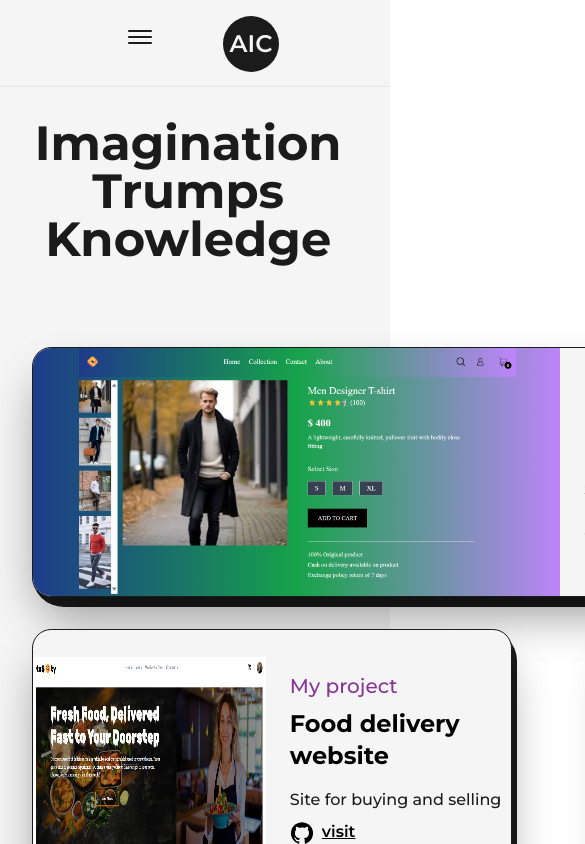
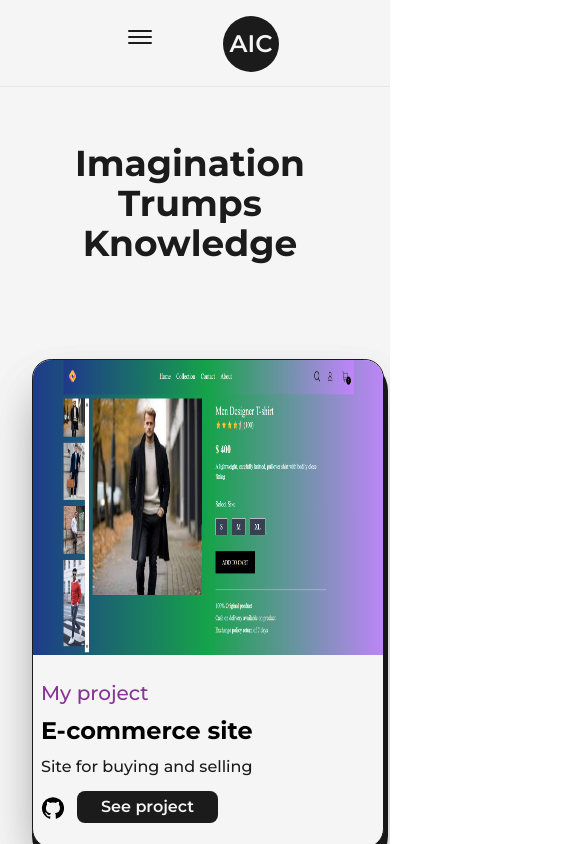
Before and after one commit to Chinweike99/chinweike, a Next.js app: page /projects in a window 390 px wide. Shown: the top 844 px of the page, 585 px wide, since content can reach past the window. Built offline with nearby package versions, Linux system fonts and the light colour scheme.

Commit message:
responsiveness

```diff
--- a/src/Components/Licons.js
+++ b/src/Components/Licons.js
@@ -14,7 +14,7 @@ const Licons = ({reference}) => {
 
 
   return (
-    <figure className='absolute left-[8] stroke-dark dark:stroke-light'>
+    <figure className='absolute left-[8] md:left-[-3.25rem] stroke-dark dark:stroke-light'>
         <svg className='-rotate-90' width={"75"} height={"65"} viewBox='0 0 100 100'>
             <circle cx={"75"} cy={"50"} r={"20"} className='stroke-primary dark:stroke-primaryDark stroke-1 fill-none'/>
             <motion.circle cx={"75"} cy={"50"} r={"20"}  className='stroke-[3px] fill-light dark:fill-dark'
--- a/src/Components/Skills.js
+++ b/src/Components/Skills.js
@@ -20,7 +20,7 @@ const Skills = () => {
       <h2 className="font-bold text-5xl mt-[8rem] mb-5 w-full text-center md:text-6xl md:mt-32">
         Skills
       </h2>
-      <div className="w-full h-screen relative flex items-center justify-center  bg-circularLight dark:bg-circularDark">
+      <div className="w-full h-screen rounded-full relative flex items-center justify-center  bg-circularLight dark:bg-circularDark lg:h-[80vh] sm:h-[60vh] xs:-[50vh] lg:bg-circularLightLg lg:dark:bg-circularDarkLg md:bg-circularLightMd md:dark:bg-circularDarkMd sm:bg-circularLightSm sm:dark:bg-circularDarkSm ">
         <motion.div
           className="flex items-center justify-center rounded-full bg-dark text-light p-3 font-semibold shadow-gray-500 hover:bg-light hover:text-dark border-2 hover:border-dark cursor-pointer xs:p-1"
           whileHover={{ scale: 1.05 }}
--- a/src/pages/profile.js
+++ b/src/pages/profile.js
@@ -45,7 +45,7 @@ const profile = () => {
         <Layout className="pt-10">
           <AnimatedText text={"Passion fuels purpose"} className="mb-10 lg:!text-7xl sm:!text-6xl xs:!text-4xl sm:mb-8" />
           <div className="grid w-full grid-cols-8 gap-16 sm:gap-8 ">
-            <div className="col-span-3 flex flex-col items-start justify-start text-justify xl:col-span-4 md:order-1 md:col-span-8">
+            <div className="col-span-3 flex flex-col items-start justify-start text-justify xl:col-span-4 md:order-2 md:col-span-8">
               <h2 className="mb-4 text-lg font-bold  uppercase texxr-dark/75">
                 Biography
               </h2>
--- a/src/pages/projects.js
+++ b/src/pages/projects.js
@@ -21,16 +21,16 @@ const MyProjects = ({ type, title, summary, img, link, github }) => {
       transition={{ duration: 1.5, type: "spring" }}
     >
       <div className="absolute top-0  -z-10 w-[101%] h-[104%] rounded-[2rem] bg-dark dark:bg-light" />
-      <div className="relative w-full flex bg-light dark:bg-dark  items-center justify-between rounded-[1.2rem] overflow-hidden border border-solid dark:border-none border-dark shadow-2xl">
+      <div className="relative w-full flex md:flex-col bg-light dark:bg-dark  items-center justify-between rounded-[1.2rem] overflow-hidden border border-solid dark:border-none border-dark shadow-2xl">
         <Link
           href={link}
           target="_blank"
-          className="w-1/2 cursor-pointer overflow-hidden "
+          className="w-1/2 cursor-pointer overflow-hidden md:w-full"
         >
           <FramerImage
             src={img}
             alt={title}
-            className="w-full h-auto overflow-hidden"
+            className="w-full h-[35vh] overflow-hidden"
 
             priority sizes="(max-width: 760px) 100vw, (max-width: 1200px) 50vw, 50vw"
 
@@ -39,15 +39,15 @@ const MyProjects = ({ type, title, summary, img, link, github }) => {
           />
         </Link>
 
-        <div className="w-1/2 flex flex-col items-start justify-between pl-6">
+        <div className="w-1/2 flex flex-col items-start justify-between pl-6 md:w-full md:py-6 lg:pl-2">
           <span className="text-primary dark:text-primaryDark font-medium text-xl">{type}</span>
           <Link href={link} target="_blank">
             <h2 className="my-2 w-full text-left text-2xl font-bold">
               {title}
             </h2>
           </Link>
-          <p className="my-2 font-medium text-dark dark:text-light">{summary}</p>
-          <div className="mt-2 flex items-center">
+          <p className="my-2 md:mt-0 font-medium text-dark dark:text-light">{summary}</p>
+          <div className="mt-2 flex items-center lg:mt-1">
             <Link href={github} target="_blank">
               <GitHubIcon />
             </Link>
@@ -68,13 +68,13 @@ const MyProjects = ({ type, title, summary, img, link, github }) => {
 const Project = ({ title, type, img, link, summary, github }) => {
   return (
     <motion.article
-      className="relative w-full h-[130%]  rounded-[1.2rem] rounded-br-2xl   shadow-2xl dark:text-light"
+      className="relative w-full h-[130%] md:h-[107%]  rounded-[1.2rem] rounded-br-2xl   shadow-2xl dark:text-light"
       initial={{ y: 50 }}
       whileInView={{ y: 0 }}
       transition={{ duration: 1.5, type: "spring" }}
     >
       <div className="absolute top-0  -z-10 w-[101%] h-[104%] rounded-[2rem] bg-dark dark:bg-light" />
-      <div className="relative w-full h-[100%] flex bg-light items-center justify-between rounded-[1.2rem] overflow-hidden border border-solid border-dark dark:bg-dark shadow-2xl mb-5">
+      <div className="relative w-full h-[100%] flex lg:flex-col bg-light items-center justify-between rounded-[1.2rem] overflow-hidden border border-solid border-dark dark:bg-dark shadow-2xl mb-5">
         <Link
           href={link}
           target="_blank"
@@ -92,7 +92,7 @@ const Project = ({ title, type, img, link, summary, github }) => {
           />
         </Link>
         {/* <div className="absolute top-0 -right-3 -z-10 w-[102%] h-[103%] rounded-[2rem] bg-dark" /> */}
-        <div className="w-full flex flex-col items-start justify-between pl-6">
+        <div className="w-full flex flex-col items-start justify-between pl-6 lg:pl-2">
           <span className="text-primary dark:text-primaryDark font-medium text-xl">{type}</span>
           <Link href={link} target="_blank">
             <h2 className="my-2 w-full text-left text-2xl font-bold">
@@ -125,14 +125,14 @@ const projects = () => {
         <title>Chinweike | Projects page</title>
         <meta name="chinweike" content="projects" />
       </Head>
-      <main className="w-full mb-16 flex flex-col items-center justify-center">
+      <main className="w-full mb-16 py-6 flex flex-col items-center justify-center">
         <Layout className="pt-10">
           <AnimatedText
             text={"Imagination Trumps Knowledge"}
-            className="mb-5"
+            className="mb-5 lg:!text-7xl sm:!text-6xl xs:!text-4xl sm:mb-8"
           />
 
-          <div className="grid grid-cols-12 gap-24 gap-y-[2rem]">
+          <div className="grid grid-cols-12 gap-24 gap-y-[2rem] xl:gap-x-16 lg:gap-x-8 md:gap-y-24">
             <div className="col-span-12 gap-y-[2rem]">
               <MyProjects
                 title={"E-commerce site"}
@@ -154,7 +154,7 @@ const projects = () => {
                         /> */}
             </div>
             {/* Main Projects */}
-            <div className="col-span-6">
+            <div className="col-span-6 sm:col-span-12">
               <Project
                 title={"Food delivery website"}
                 summary={"Site for buying and selling"}
@@ -164,7 +164,7 @@ const projects = () => {
                 img={assets.tasty}
               />
             </div>
-            <div className="col-span-6">
+            <div className="col-span-6 sm:col-span-12">
               <Project
                 title={"Food delivery website"}
                 summary={"Site for buying and selling"}
--- a/tailwind.config.js
+++ b/tailwind.config.js
@@ -24,7 +24,15 @@ module.exports = {
       },
       backgroundImage: {
         circularLight: "repeating-radial-gradient(rgba(0,0,0,0.4) 2px, #ffffff 5px, #ffffff 100px);",
-        circularDark: "repeating-radial-gradient(rgba(255,255,255,0.4) 2px, #1b1b1b 8px, #1b1b1b 100px);"
+        circularDark: "repeating-radial-gradient(rgba(255,255,255,0.4) 2px, #1b1b1b 8px, #1b1b1b 100px);",
+        circularLightLg: "repeating-radial-gradient(rgba(0,0,0,0.4) 2px, #ffffff 5px, #ffffff 80px);",
+        circularDarkLg: "repeating-radial-gradient(rgba(255,255,255,0.4) 2px, #1b1b1b 8px, #1b1b1b 80px);",
+        circularLightMd: "repeating-radial-gradient(rgba(0,0,0,0.4) 2px, #ffffff 5px, #ffffff 60px);",
+        circularDarkMd: "repeating-radial-gradient(rgba(255,255,255,0.4) 2px, #1b1b1b 8px, #1b1b1b 60px);",
+        circularLightSm: "repeating-radial-gradient(rgba(0,0,0,0.4) 2px, #ffffff 5px, #ffffff 40px);",
+        circularDarkSm: "repeating-radial-gradient(rgba(255,255,255,0.4) 2px, #1b1b1b 8px, #1b1b1b 40px);",
+        circularLightXs: "repeating-radial-gradient(rgba(0,0,0,0.4) 2px, #ffffff 5px, #ffffff 20px);",
+        circularDarkXs: "repeating-radial-gradient(rgba(255,255,255,0.4) 2px, #1b1b1b 8px, #1b1b1b 20px);"
       }
     },
     screens:{
```
Also changed, not shown: src/Components/Education.js (+5 -5 lines), src/Components/Experience.js (+6 -6 lines).
